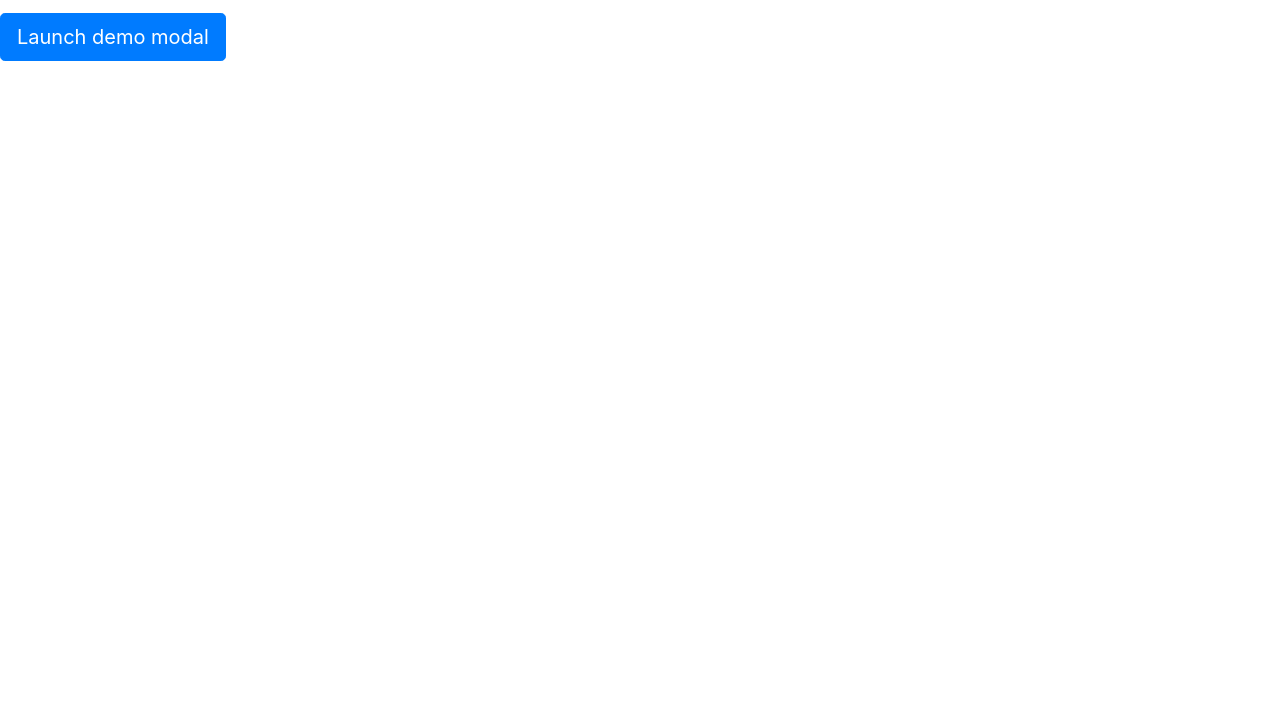
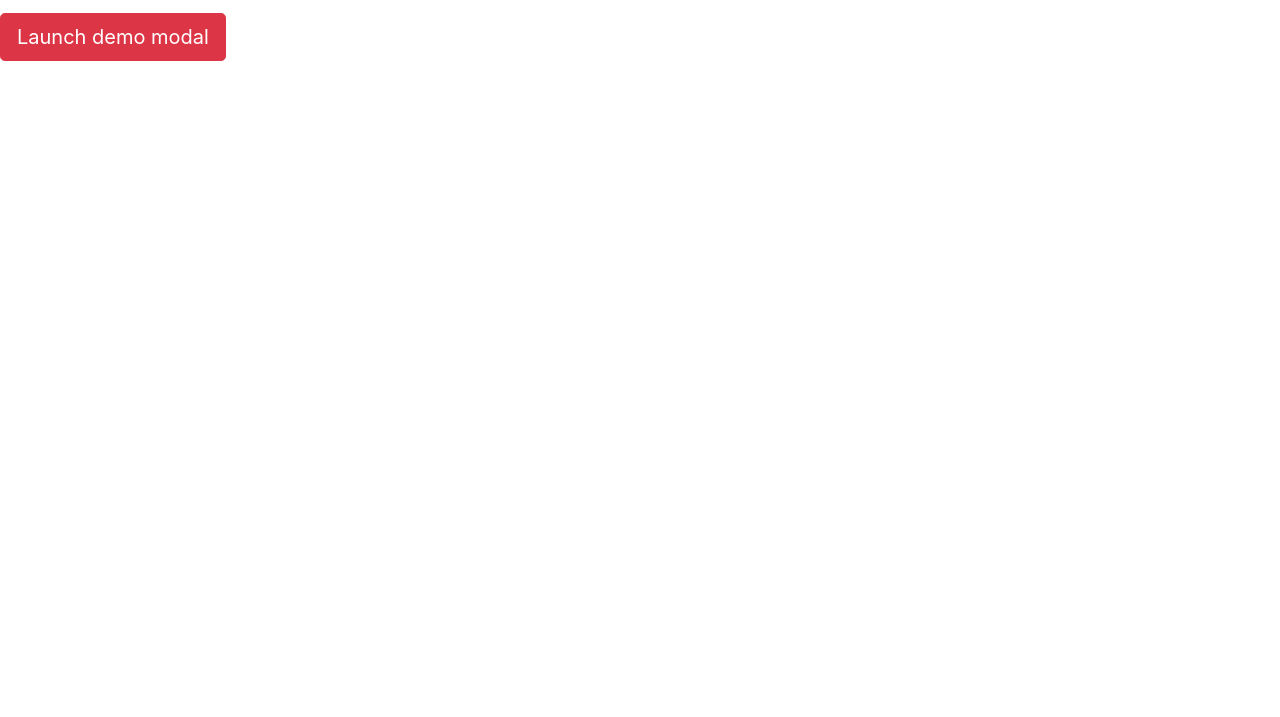
Before and after one commit to flawedsanity/flawedsanity.github.io, a plain HTML site: page index.html in a window 1280 px wide. Shown: the part 83-800 px from the top of the page. Drawn offline with nearby package versions, Linux system fonts and the light colour scheme.

Commit message:
Update index.html

```diff
--- a/index.html
+++ b/index.html
@@ -22,11 +22,15 @@
       <div class="col-md-4"><p>I want to go home</p></div>
     </div>
 </div>
+
+<div class="row">
+  <div class="col-md-8">
 <!-- Button trigger modal -->
-<button type="button" class="btn btn-primary btn-lg" data-toggle="modal" data-target="#myModal">
+<button type="button" class="btn btn-danger btn-lg" data-toggle="modal" data-target="#myModal">
   Launch demo modal
 </button>
-
+</div>
+</div>
 <!-- Modal -->
 <div class="modal fade" id="myModal" tabindex="-1" role="dialog" aria-labelledby="myModalLabel" aria-hidden="true">
   <div class="modal-dialog" role="document">
```
